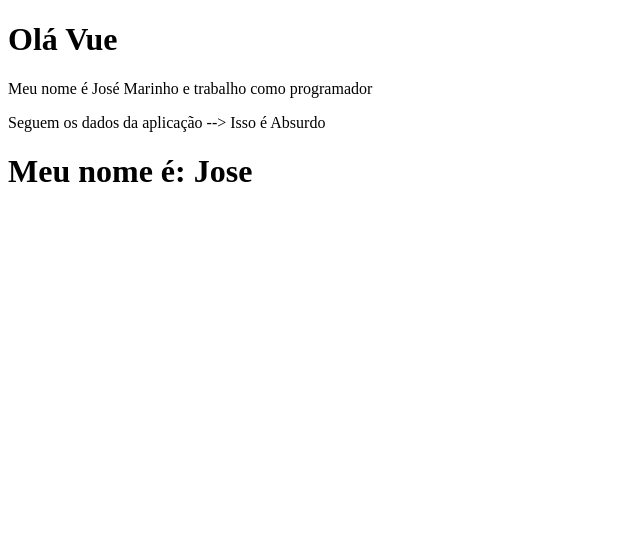
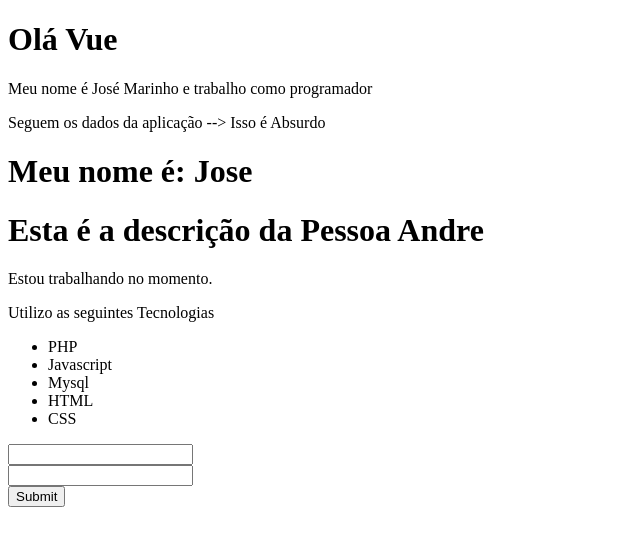
Before and after one commit to alsantosss/vue3, a Vue app in the folder 2_vue_cli/: page / in a window 1280 px wide. Shown: the top 546 px of the page, without its empty margins (0-640 px from the left). Built offline with nearby package versions, Linux system fonts and the light colour scheme.

Commit message:
componentes form

```diff
--- a/2_vue_cli/package.json
+++ b/2_vue_cli/package.json
@@ -8,7 +8,7 @@
   },
   "dependencies": {
     "core-js": "^3.6.5",
-    "vue": "^3.0.0"
+    "vue": "^3.1.5"
   },
   "devDependencies": {
     "@vue/cli-plugin-babel": "~4.5.0",
--- a/2_vue_cli/src/App.vue
+++ b/2_vue_cli/src/App.vue
@@ -3,18 +3,21 @@
     <primeiroComponente/>
     <p>Seguem os dados da aplicação --> {{dados}}</p>
     <lifeCyrcle />
+    <pessoa />
   </div>
 </template>
 
 <script>
 import primeiroComponente from './components/primeiroComponente.vue'
 import lifeCyrcle from './components/lifeCyrcle.vue'
+import Pessoa from './components/pessoa.vue'
 
   export default{
     name: 'App',
     components: {
       primeiroComponente,
-      lifeCyrcle
+      lifeCyrcle,
+      Pessoa
     },
     data(){
       return {
--- /dev/null
+++ b/2_vue_cli/src/components/form/inputText.vue
@@ -0,0 +1,9 @@
+<template>
+    <input type="text"/>
+</template>
+
+<script>
+export default {
+    nome: "inputText"
+}
+</script>
--- /dev/null
+++ b/2_vue_cli/src/components/form/submit.vue
@@ -0,0 +1,9 @@
+<template>
+    <input type="submit"/>
+</template>
+
+<script>
+export default {
+    nome: "submit"
+}
+</script>
--- /dev/null
+++ b/2_vue_cli/src/components/info.vue
@@ -0,0 +1,19 @@
+<template>
+    <div>
+        <p>Estou trabalhando no momento.</p>
+        <p>Utilizo as seguintes Tecnologias</p>
+        <ul>
+            <li>PHP</li>
+            <li>Javascript</li>
+            <li>Mysql</li>
+            <li>HTML</li>
+            <li>CSS</li>
+        </ul>
+    </div>
+</template>
+
+<script>
+export default {
+    nome: "info"
+}
+</script>
--- /dev/null
+++ b/2_vue_cli/src/components/pessoa.vue
@@ -0,0 +1,24 @@
+<template>
+    <div>
+        <h1>Esta é a descrição da Pessoa {{nome}}</h1>
+        <info />
+        <div><input-text /></div>
+        <div><input-text /></div>
+        <div><submit /></div>
+    </div>
+</template>
+
+<script>
+import InputText from './form/inputText.vue'
+import Submit from './form/submit.vue'
+import info from './info.vue'
+export default{
+  components: { info, InputText, Submit },
+    nome: "Andre",
+    data(){
+        return {
+            nome:"Andre"
+        }
+    }
+}
+</script>
```
Also changed, not shown: 2_vue_cli/vetur.config.js (added, +42 -0 lines), 1 other file (tests, documents, lock files or other folders).
